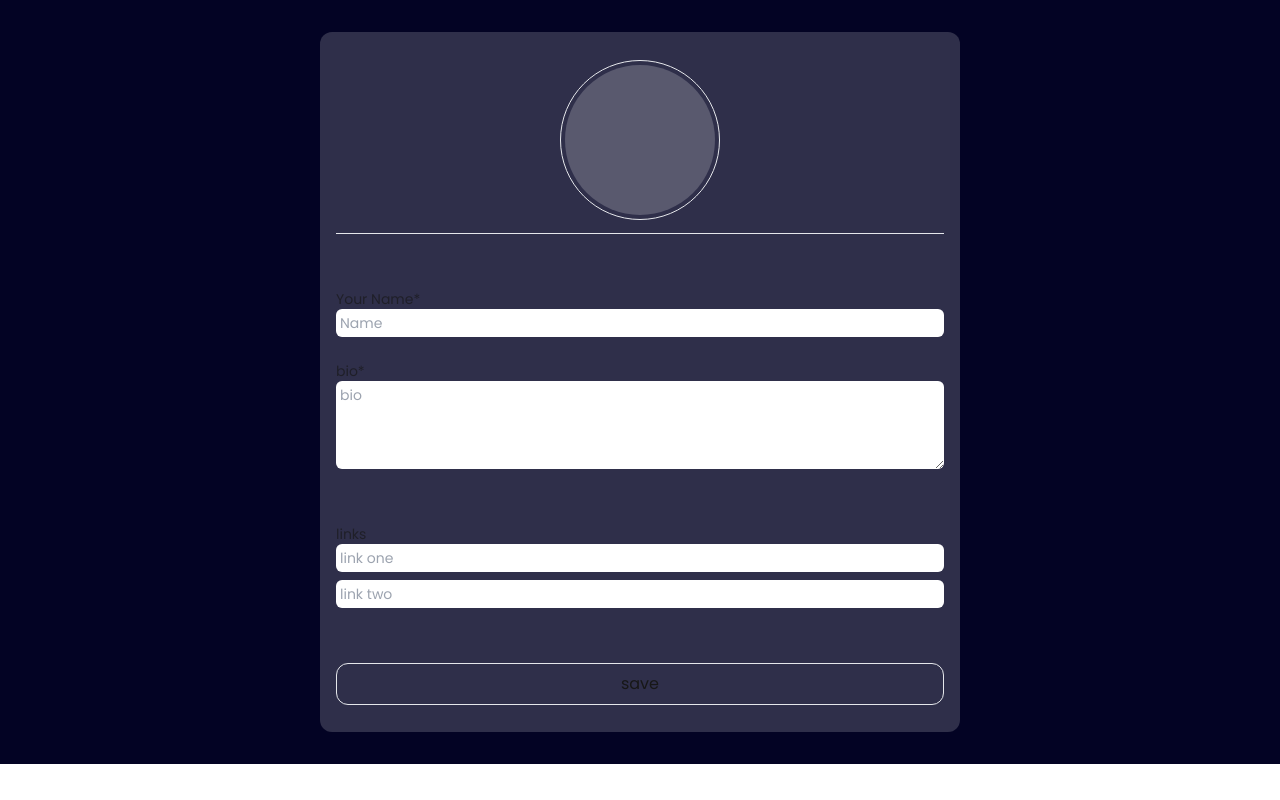
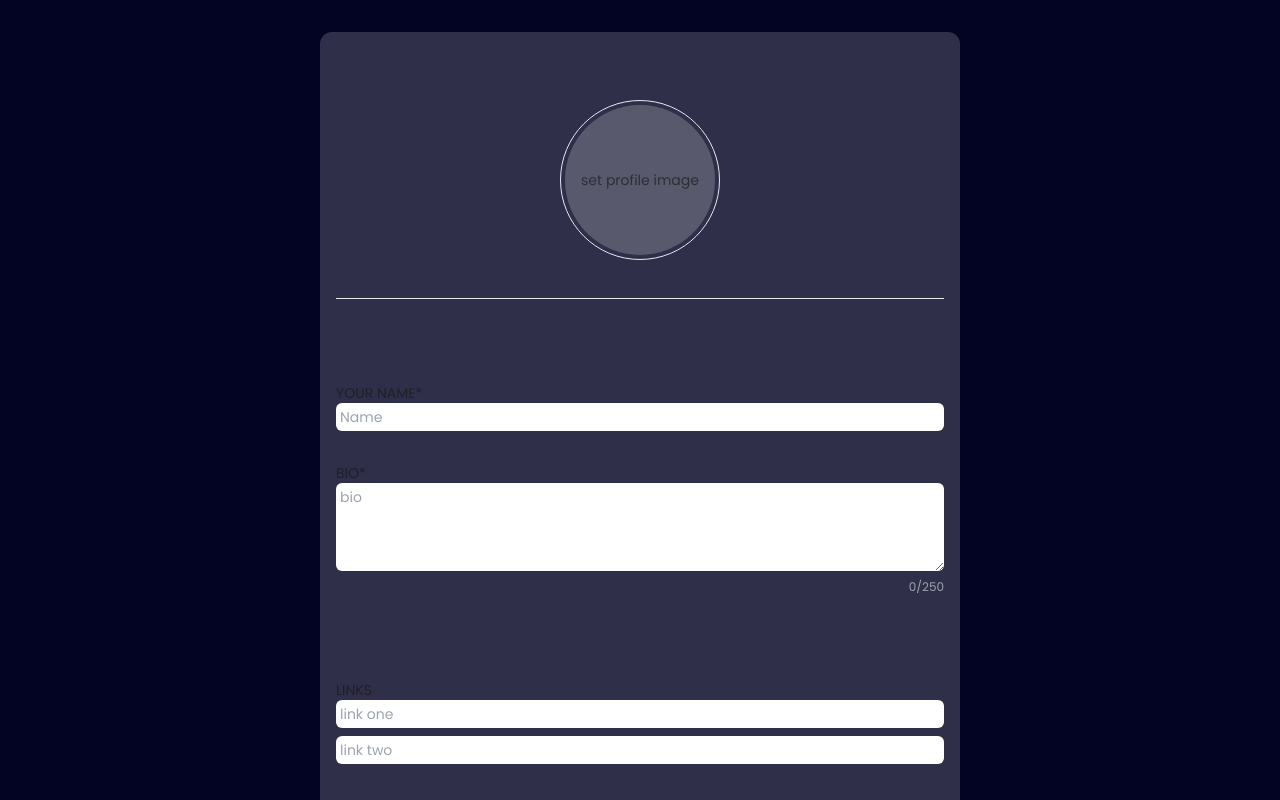
Before and after one commit to Yranshevare/freelancing-platform, a Next.js app: page /test in a window 1280 px wide. Shown: the top 800 px of the page. Built offline with nearby package versions, Linux system fonts and the light colour scheme.

Commit message:
done the form of edit profile ad add it into our project

```diff
--- a/src/app/(frontend)/profile/page.tsx
+++ b/src/app/(frontend)/profile/page.tsx
@@ -1,6 +1,7 @@
 "use client"
-import React, { useState } from 'react'
+import React, { useEffect, useState } from 'react'
 import Header from '@/components/header'
+import ProfileForm from '@/components/profileForm'
 
 export default function page() {
 
@@ -10,11 +11,35 @@ export default function page() {
     const [linkTwo,setLinkTwo] = useState("linksTwo")
     // const [image,setImage] = useState("/loading_page_img.jpg") //url of img
     const [image,setImage] = useState("")
+    const [butClick,setButClick] = useState(0)
+    const [opacity,setOpacity] = useState("flex")
+    const [display,setDisplay] = useState("hidden")
+
+    const cancelBut = () => {
+      setDisplay("hidden")
+      setOpacity("flex")
+      setButClick(0)
+    }
+
+    const openEditProfile = () => {
+      setDisplay("flex")
+      setOpacity("hidden")
+      setButClick(1)
+    }
+
   return (
     <>
-       <div className='flex flex-col items-center justify-center bg-heroBlue'>
+      <div className={`${display} w-full flex flex-col items-center bg-heroBlue justify-center pt-11`}>
+        <div className='w-full flex justify-end'>
+          <button
+          onClick={cancelBut}
+          className='h-14 w-14 flex items-center justify-center mr-11 rounded-[50%] opacity-55 bg-red-500 text-white'>X</button>
+        </div>
+        <ProfileForm/>
+      </div>
+       <div className={` flex-col items-center absolute top-0 w-full justify-center bg-heroBlue ${opacity}`}>
             {/* div for hero section */}
-            <div className='w-full h-[70vh] '>
+            <div className= 'w-full h-[70vh]'>
                  <Header/>
                  <div className='w-full h-[500px] flex items-center justify-center  mt-16'>
                     <div className='w-1/2 flex flex-col  justify-around  pl-4'>
@@ -40,7 +65,9 @@ export default function page() {
                             }
                         </div>
                         <div>
-                            <button className='border p-2 rounded-xl hover:bg-[rgba(255,255,255,0.2)] w-full '>edit profile</button>
+                            <button
+                            onClick={openEditProfile}
+                            className='border p-2 rounded-xl hover:bg-[rgba(255,255,255,0.2)] w-full '>edit profile</button>
                         </div>
 
                     </div>
@@ -69,7 +96,9 @@ export default function page() {
              <div className='w-full shadow-top bg-white text-black flex flex-col items-center'>
                 <div className='flex justify-between w-[90%]'>
                     <h2 className='p-2 font-black text-2xl text-gray-600'>projects</h2>
-                    <button className='p-2'>Add project</button>
+                    <button
+                    onClick={() => setButClick(2)}
+                    className='p-2'>Add project</button>
                 </div>
                 <div>
 
--- a/src/components/profileForm.jsx
+++ b/src/components/profileForm.jsx
@@ -1,8 +1,43 @@
-import React from 'react'
+import React, { useEffect, useState } from 'react'
 
 export default function ProfileForm() {
+    const [name,setName] = useState("")
+    const [bio,setBio] = useState("")
+    const [linkOne,setLinkOne] = useState("")
+    const [linkTwo, setLinkTwo] = useState("")
+    const [bioCharCount,setBioCharCount] = useState(0)
+    const [bioCounterError,setBioCounterError] = useState("text-gray-400")
+    const [nameError,setNameError] = useState("")
+    const [bioError,setBioError] = useState("")
+
+    useEffect(()=>{
+        setBioCharCount(bio.length)
+        if(bio.length > 250){
+            setBioCounterError("text-red-700")
+        }else{
+            setBioCounterError("text-gray-400")
+        }
+    },[bio])
+
+
+    function validations(){
+        if(name.trim() === "" || bio.trim() === "" ){
+            setNameError("All fields are required")
+            setBioError("All fields are required")
+            return false
+        }
+    }
+
+    function submit(){
+        // console.log(name,bio,linkOne,linkTwo)
+        if(!validations()){
+            return
+        }
+
+
+    }
   return (
-    <div className='flex flex-col items-center justify-around h-[700px] rounded-xl my-8 bg-cardBackground w-1/2 '>
+    <div className='flex flex-col items-center justify-around h-[900px] rounded-xl my-8 bg-cardBackground w-1/2 '>
         <div className='w-[95%] border-b text-center h-[25%] flex  items-center justify-center my-2 pb-3'>
             <div className='w-[100%] flex flex-col items-center justify-center'>
                 <input type="file"  id='inputImage' className='hidden'/>
@@ -11,42 +46,59 @@ export default function ProfileForm() {
                     <label
                     htmlFor="inputImage"
                     className='hover:cursor-pointer h-full w-full flex items-center justify-center rounded-[50%]'>
-                        <div className='w-[95%] h-[95%] bg-[rgba(255,255,255,0.2)] rounded-[50%]'>
-
+                        <div className='w-[95%] h-[95%] bg-[rgba(255,255,255,0.2)] flex items-center justify-center rounded-[50%]'>
+                                    <p className='font-normal text-sm opacity-65'>set profile image</p>
                         </div>
                     </label>
                 </div>
             </div>
         </div>
         <div className=' flex justify-center flex-col my-2 w-[95%]'>
-            <p className='font-normal text-sm opacity-65'>Your Name*</p>
+            <p className='font-normal text-sm opacity-65'>YOUR NAME*</p>
             <input
             type="text"
+            value={name}
+            onChange={(e)=> setName(e.target.value)}
+            onFocus={()=>setNameError("")}
             className='w-[100%] rounded-md font-normal text-sm pl-1 focus:outline-none text-heroBlue py-1'
             placeholder="Name" />
+            <p className='text-xs text-red-700 font-normal h-2'>{nameError}</p>
             <br />
-            <p className='font-normal text-sm opacity-65'>bio*</p>
+            <p className='font-normal text-sm opacity-65'>BIO*</p>
             <textarea
             name="bio"
             id="bio"
             placeholder='bio'
             rows="4"
+            value={bio}
+            onChange={(e)=> setBio(e.target.value)}
+            onFocus={()=> setBioError("")}
             className='w-[100%]  rounded-md font-normal text-sm pl-1 focus:outline-none text-heroBlue py-1'
             ></textarea>
+            <div className='flex'>
+                <p className='w-1/2 text-xs text-red-700 font-normal h-2'>{bioError}</p>
+                <p className={`text-end font-normal text-xs w-1/2 mt-2 ${bioCounterError}`}>{bioCharCount}/250</p>
+            </div>
         </div>
         <div className=' flex justify-center flex-col my-2 w-[95%]'>
-            <p className='font-normal text-sm opacity-65'>links</p>
+            <p className='font-normal text-sm opacity-65'>LINKS</p>
             <input
             type="text"
+            value={linkOne}
+            onChange={(e)=> setLinkOne(e.target.value)}
             className='w-[100%] rounded-md font-normal text-sm pl-1 focus:outline-none text-heroBlue py-1 mb-2'
             placeholder='link one'/>
             <input
             type="text"
+            value={linkTwo}
+            onChange={(e)=> setLinkTwo(e.target.value)}
             className='w-[100%] rounded-md font-normal text-sm pl-1 focus:outline-none text-heroBlue py-1'
             placeholder='link two'/>
         </div>
         <div className=' flex justify-center flex-col my-2 w-[95%]'>
-            <button className='border p-2 rounded-xl hover:bg-[rgba(255,255,255,0.2)] '>save</button>
+            <button
+            onClick={submit}
+            className='border p-2 rounded-xl hover:bg-[rgba(255,255,255,0.2)] '>save</button>
         </div>
     </div>
   )
```
